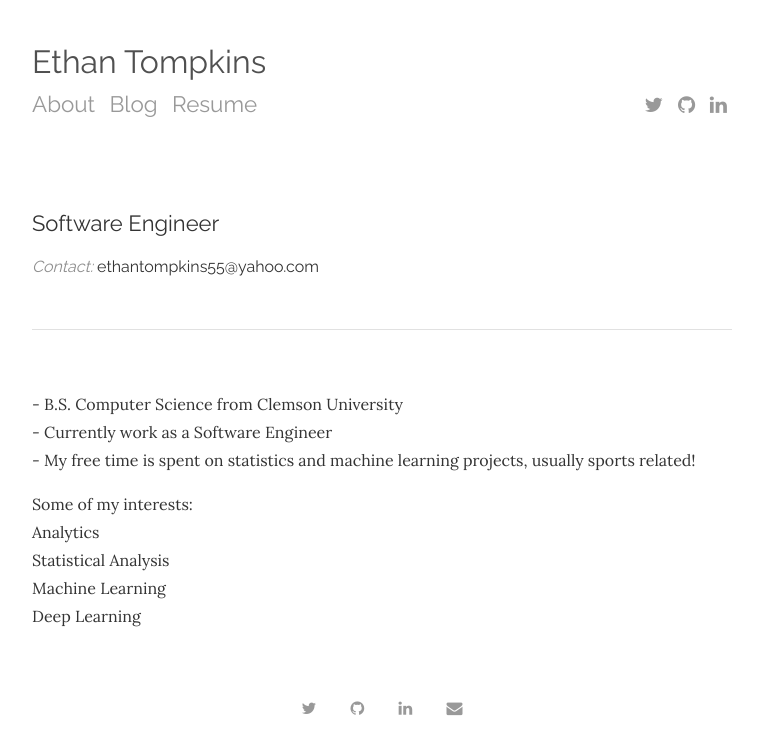
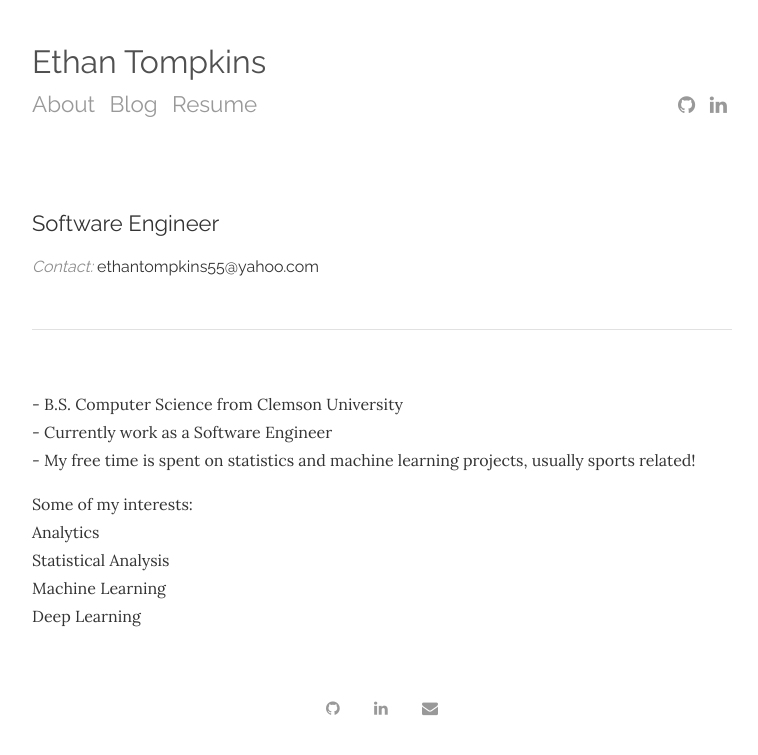
Before and after one commit to ethantompkins/ethantompkins.github.io, a Jekyll site: the page built from index.html, in a window 1280 px wide. Shown: the top 755 px of the page, without its empty margins (258-1016 px from the left). Built offline with Jekyll 4.4.1, drawn with Linux system fonts in a browser that asks for light colours; nearby versions of some CDN libraries; the list of posts is cut into pages by our own code.

Commit message:
got rid of twitter link

```diff
--- a/_config.yml
+++ b/_config.yml
@@ -9,7 +9,7 @@
 author:
   name:              "Ethan Tompkins"
   email:             "ethantompkins55@yahoo.com"
-  twitter:           "eptomp"
+  twitter:           #"eptomp"
   #instagram:
   github:            "ethantompkins"
   #facebook:
--- a/_includes/footer.html
+++ b/_includes/footer.html
@@ -1,5 +1,5 @@
 <footer class="footer">
-  <a href="https://twitter.com/{{ site.author.twitter }}"><i class="fa fa-twitter" aria-hidden="true" target="_blank"></i></a>
+  <!-- <a href="https://twitter.com/{{ site.author.twitter }}"><i class="fa fa-twitter" aria-hidden="true" target="_blank"></i></a> -->
   <a href="https://github.com/{{ site.author.github }}"><i class="fa fa-github" aria-hidden="true" target="_blank"></i></a>
   <a href="https://linkedin.com/in/{{ site.author.linkedin }}"><i class="fa fa-linkedin" aria-hidden="true" target="_blank"></i></a>
   <a href="mailto:{{ site.author.email }}"><i class="fa fa-envelope" aria-hidden="true" target="_blank"></i></a>
--- a/_includes/menu.html
+++ b/_includes/menu.html
@@ -10,7 +10,7 @@
     <a href="{{ site.github.url }}/docs/EthanTompkinsResume.pdf" target="_blank">Resume</a>&nbsp;&nbsp;
 </div>
   <div class="social-icons">
-    <a href="https://twitter.com/{{ site.author.twitter }}"><i class="fa fa-twitter" aria-hidden="true" target="_blank"></i></a>
+    <!-- <a href="https://twitter.com/{{ site.author.twitter }}"><i class="fa fa-twitter" aria-hidden="true" target="_blank"></i></a> -->
     <a href="https://github.com/{{ site.author.github }}"><i class="fa fa-github" aria-hidden="true" target="_blank"></i></a>
     <a href="https://linkedin.com/in/{{ site.author.linkedin }}"><i class="fa fa-linkedin" aria-hidden="true" target="_blank"></i></a>
 <!--     <a href="mailto:{{ site.author.email }}"><i class="fa fa-envelope" aria-hidden="true" target="_blank"></i></a> -->
```
